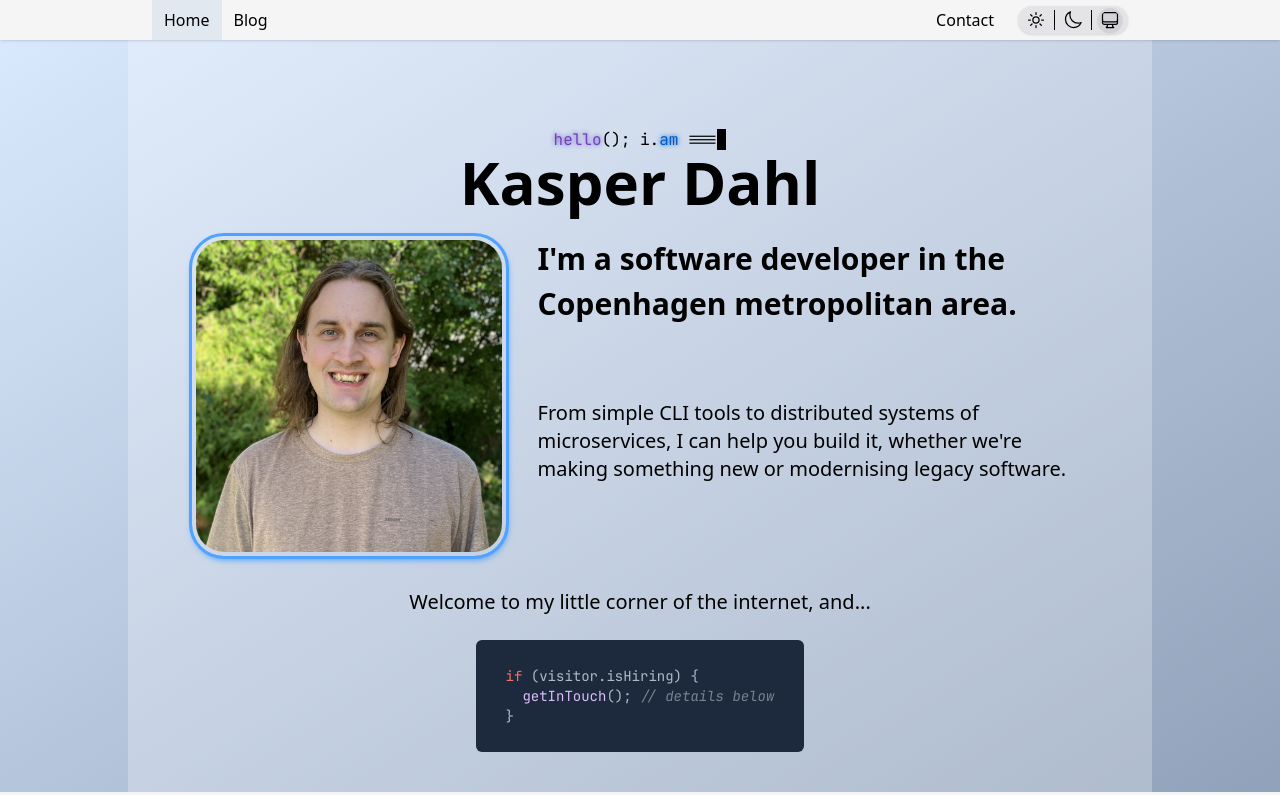
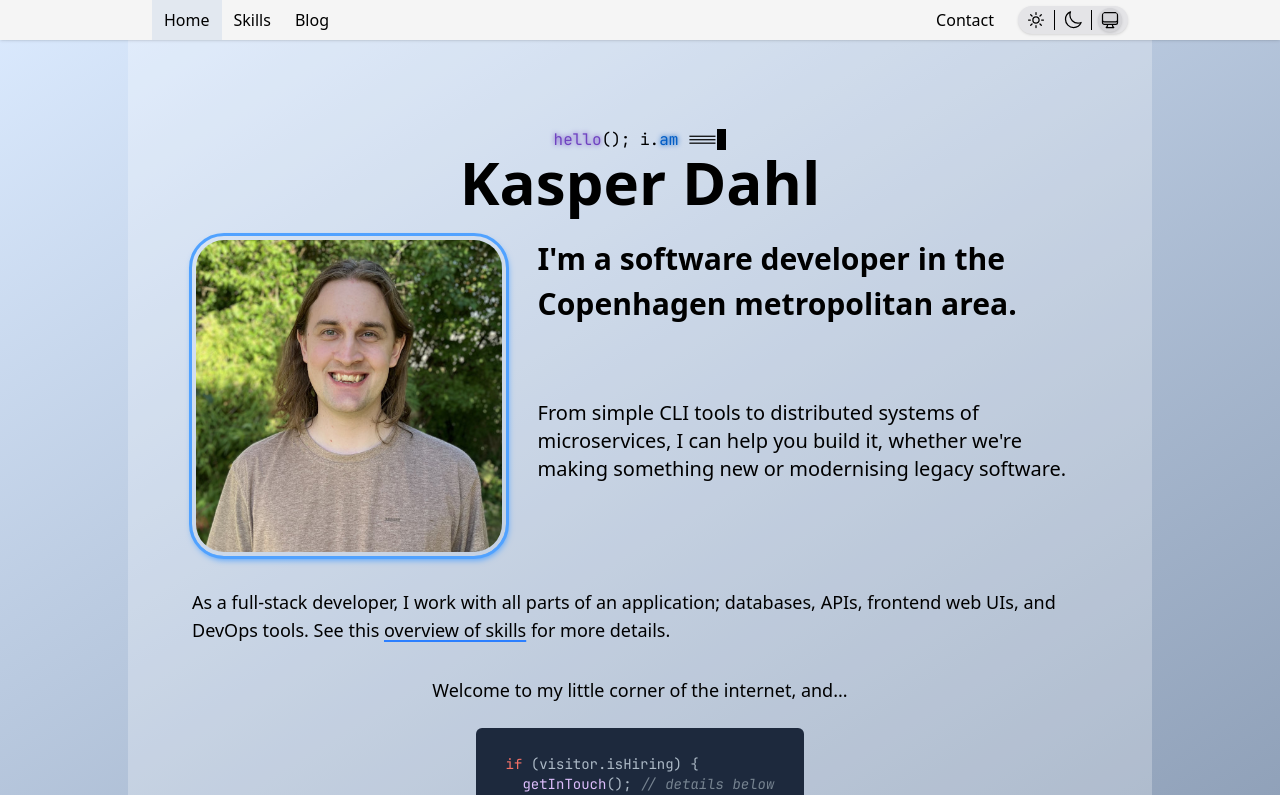
Before and after one commit to MedicodiBiscotti/personal-website, a Next.js app: page / in a window 1280 px wide. Shown: the top 795 px of the page. Built offline with nearby package versions, Linux system fonts and the light colour scheme; a web font is replaced by a local one.

Commit message:
feat(skills): enable skills page

```diff
--- a/src/app/page.tsx
+++ b/src/app/page.tsx
@@ -1,4 +1,5 @@
 import Code from "@/components/Code";
+import FancyLink from "@/components/FancyLink";
 
 export default function Home() {
   return (
@@ -53,7 +54,13 @@ export default function Home() {
           </div>
         </div>
       </div>
-      <p className="mt-8 text-xl md:text-center">
+      <p className={"mt-8 text-lg"}>
+        As a full-stack developer, I work with all parts of an application;
+        databases, APIs, frontend web UIs, and DevOps tools. See this{" "}
+        <FancyLink href={"/skills/"}>overview of skills</FancyLink> for more
+        details.
+      </p>
+      <p className="mt-8 text-lg md:text-center">
         Welcome to my little corner of the internet, and...
       </p>
       <Code
--- a/src/components/Header.tsx
+++ b/src/components/Header.tsx
@@ -18,9 +18,9 @@ function Header() {
               Doesn't even need /# because Next sees it as a different page. */}
               <NavLink target="/">Home</NavLink>
             </li>
-            {/*<li>
+            <li>
               <NavLink target="/skills/">Skills</NavLink>
-            </li>*/}
+            </li>
             <li>
               <NavLink target="/blog/" exact={false}>
                 Blog
```
Also changed, not shown: src/app/skills/page.tsx (renamed from src/app/skills/_page.tsx).
